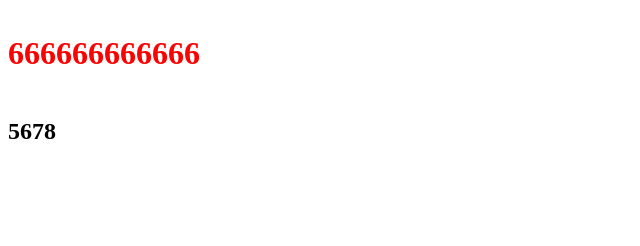
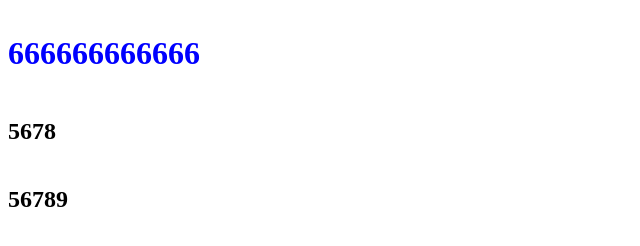
Before and after one commit to trk666/20200805-, a plain HTML site: page index.html in a window 1280 px wide. Shown: the whole page, without its empty margins (0-640 px from the left). Drawn offline with Linux system fonts and the light colour scheme.

Commit message:
新增一個 h2，CSS 寫 h1 藍色

```diff
--- a/al.css
+++ b/al.css
@@ -2,5 +2,5 @@ body{
     line-height: 2;
 }
 h1{
-    color: red;
+    color: blue;
 }
--- a/index.html
+++ b/index.html
@@ -10,5 +10,6 @@
 <body>
 <h1>666666666666</h1>
 <h2>5678</h2>
+<h2>56789</h2>
 </body>
 </html>
```
